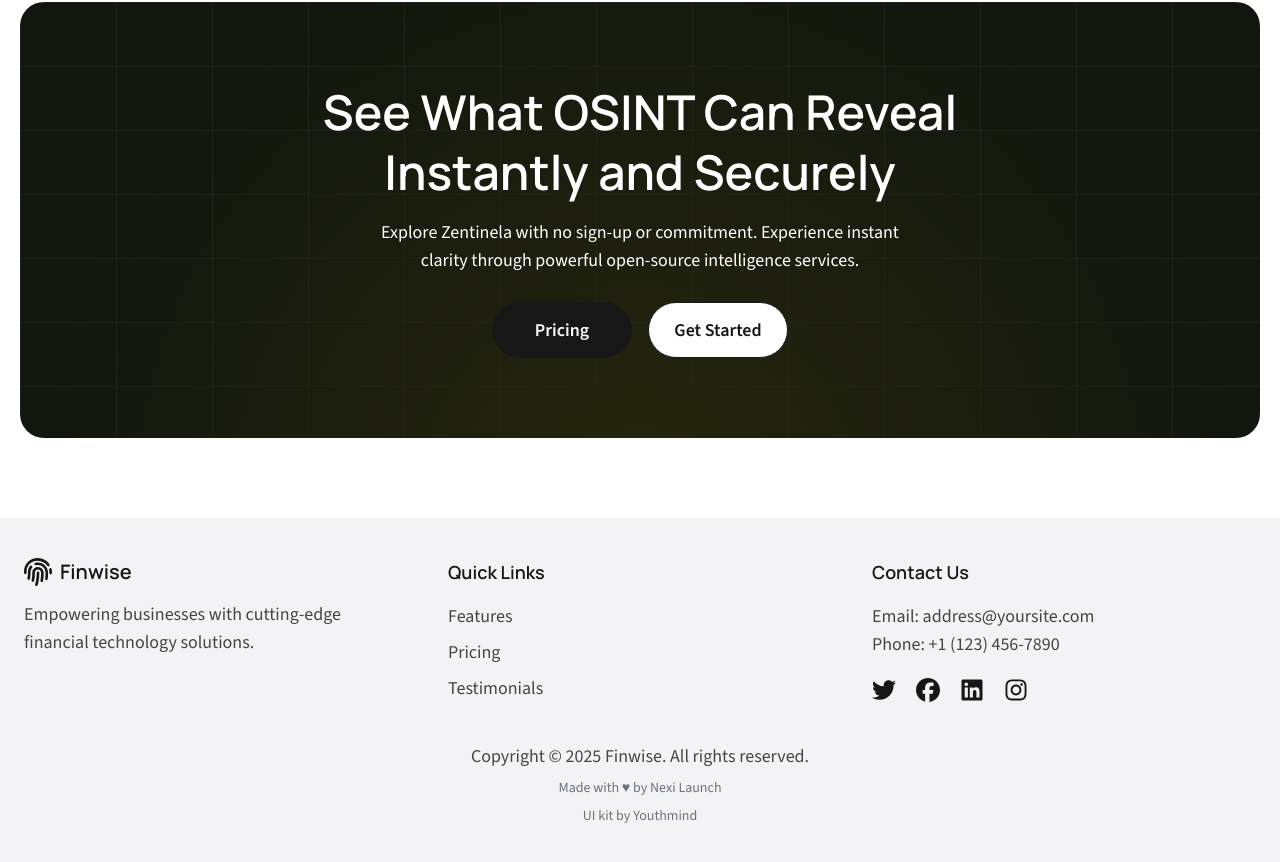
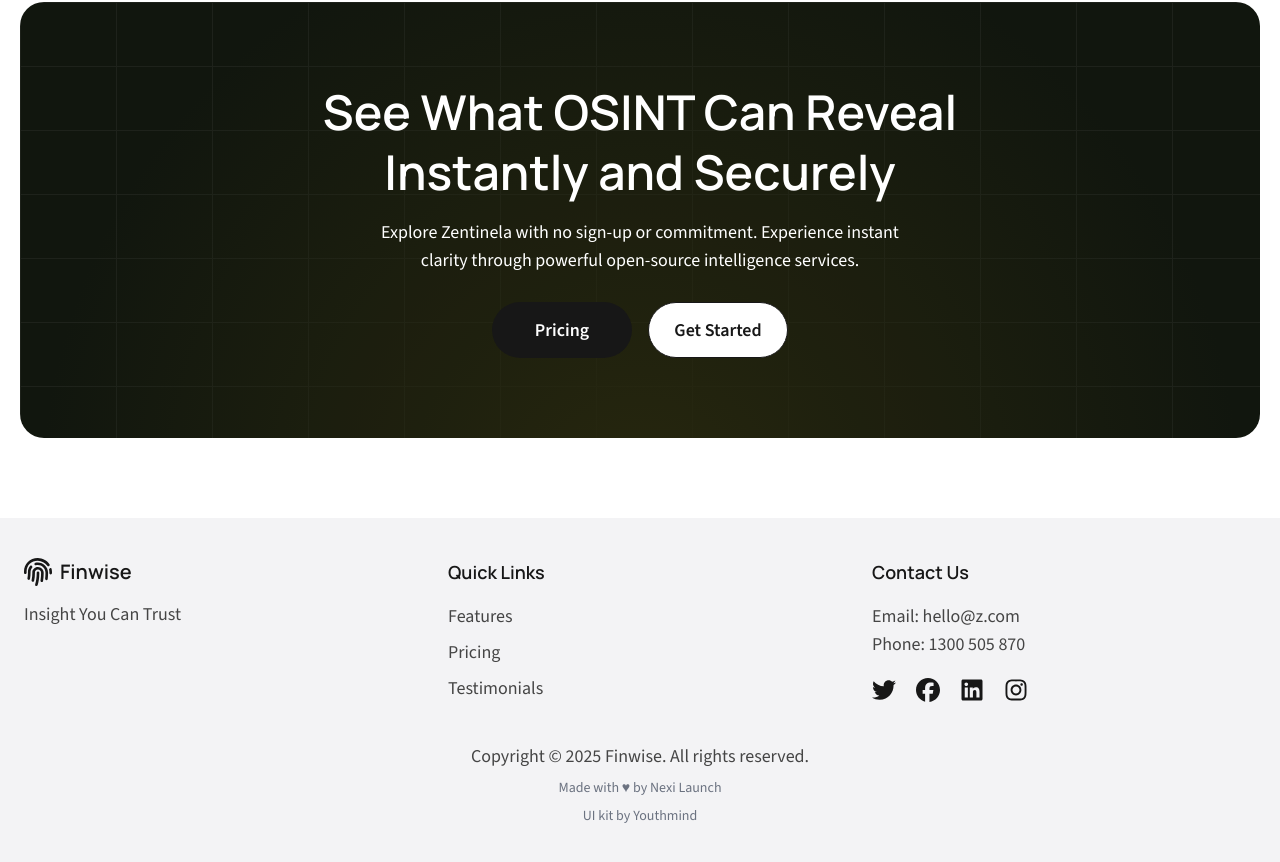
Before and after one commit to Cavianto/sentinela, a Next.js app: page / in a window 1280 px wide. Shown: the part 6362-7224 px from the top of the page. Built offline with nearby package versions, Linux system fonts and the light colour scheme.

Commit message:
Update footer.ts

```diff
--- a/src/data/footer.ts
+++ b/src/data/footer.ts
@@ -7,7 +7,7 @@ export const footerDetails: {
     telephone: string;
     socials: ISocials;
 } = {
-    subheading: "Empowering businesses with cutting-edge financial technology solutions.",
+    subheading: "Insight You Can Trust",
     quickLinks: [
         {
             text: "Features",
@@ -22,8 +22,8 @@ export const footerDetails: {
             url: "#testimonials"
         }
     ],
-    email: 'address@yoursite.com',
-    telephone: '+1 (123) 456-7890',
+    email: 'hello@z.com',
+    telephone: '1300 505 870',
     socials: {
         // github: 'https://github.com',
         // x: 'https://twitter.com/x',
```
